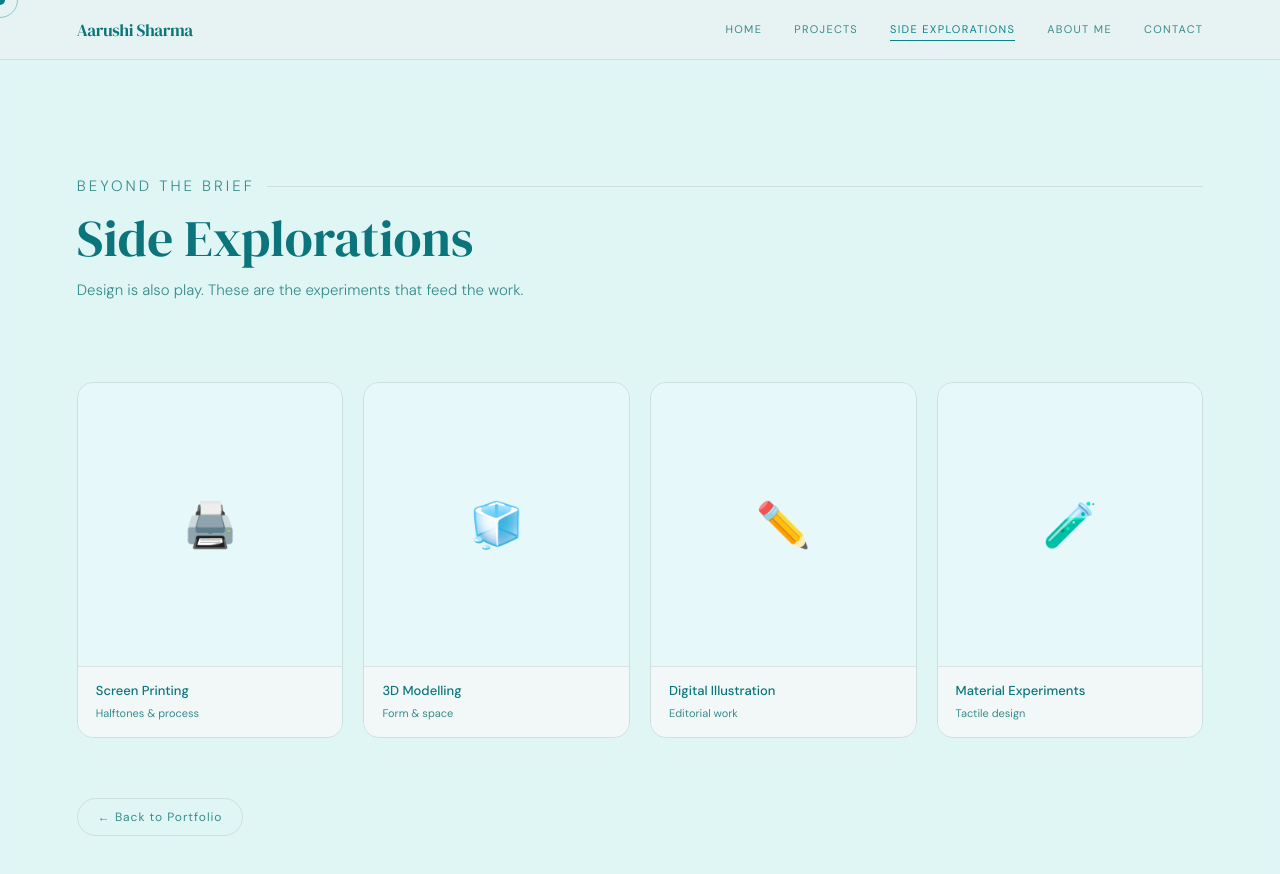
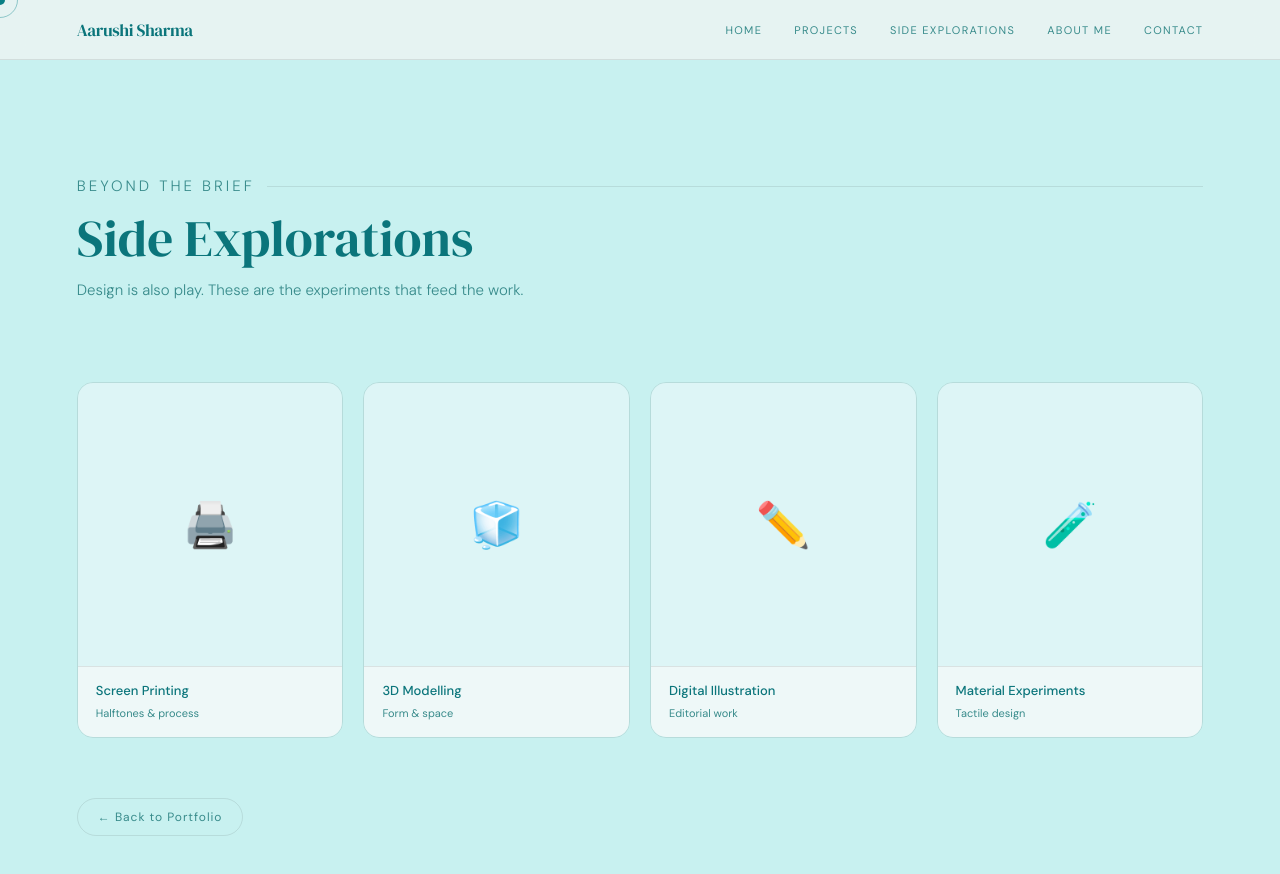
Before and after one commit to Advait2912/aarushi_portfolio, a React (Vite) app: page /explorations in a window 1280 px wide. Shown: the top 874 px of the page. Built offline with nearby package versions, Linux system fonts and the light colour scheme.

Commit message:
small tweaks

```diff
--- a/src/components/Navbar.jsx
+++ b/src/components/Navbar.jsx
@@ -1,42 +1,32 @@
 import { useNavigate, useLocation } from "react-router-dom"
 
 const links = [
-  { label: "Home",              path: "/",             hash: ""               },
-  { label: "Projects",          path: "/",             hash: "#projects"      },
-  { label: "Side Explorations", path: "/explorations", hash: ""               },
-  { label: "About Me",          path: "/",             hash: "#system-inputs" },
-  { label: "Contact",           path: "/",             hash: "#contact"       },
+  { label: "Home",              hash: "#hero"          },
+  { label: "Projects",          hash: "#projects"      },
+  { label: "Side Explorations", hash: "#explorations"  },
+  { label: "About Me",          hash: "#system-inputs" },
+  { label: "Contact",           hash: "#contact"       },
 ]
 
 export default function Navbar() {
   const navigate = useNavigate()
   const location = useLocation()
 
-  const handleClick = (link) => {
-    if (link.hash) {
-      if (location.pathname !== "/") {
-        navigate("/")
-        setTimeout(() => {
-          document.querySelector(link.hash)?.scrollIntoView({ behavior: "smooth" })
-        }, 100)
-      } else {
-        document.querySelector(link.hash)?.scrollIntoView({ behavior: "smooth" })
-      }
+  const handleClick = (hash) => {
+    if (location.pathname !== "/") {
+      navigate("/")
+      setTimeout(() => {
+        document.querySelector(hash)?.scrollIntoView({ behavior: "smooth" })
+      }, 100)
     } else {
-      navigate(link.path)
+      document.querySelector(hash)?.scrollIntoView({ behavior: "smooth" })
     }
-  }
-
-  const isActive = (link) => {
-    if (link.path === "/explorations") return location.pathname === "/explorations"
-    if (link.path === "/" && !link.hash) return location.pathname === "/"
-    return false
   }
 
   return (
     <nav className="navbar">
       <button
-        onClick={() => navigate("/")}
+        onClick={() => handleClick("#hero")}
         style={{
           background: "transparent", border: "none",
           fontFamily: "var(--serif)", fontSize: "17px",
@@ -51,19 +41,18 @@ export default function Navbar() {
         {links.map((link, i) => (
           <button
             key={i}
-            onClick={() => handleClick(link)}
+            onClick={() => handleClick(link.hash)}
             style={{
               background: "transparent", border: "none",
               fontSize: "11px", letterSpacing: ".12em",
               textTransform: "uppercase",
-              color: isActive(link) ? "var(--indigo)" : "var(--text-muted)",
+              color: "var(--text-muted)",
               cursor: "pointer", fontFamily: "var(--sans)",
               fontWeight: 400, transition: "color .2s",
               padding: "4px 0",
-              borderBottom: isActive(link) ? "1px solid var(--indigo)" : "1px solid transparent",
             }}
             onMouseEnter={e => e.currentTarget.style.color = "var(--indigo)"}
-            onMouseLeave={e => e.currentTarget.style.color = isActive(link) ? "var(--indigo)" : "var(--text-muted)"}
+            onMouseLeave={e => e.currentTarget.style.color = "var(--text-muted)"}
           >
             {link.label}
           </button>
--- a/src/sections/Projects.jsx
+++ b/src/sections/Projects.jsx
@@ -23,7 +23,7 @@ export default function Projects() {
   }, [])
 
   return (
-    <section id="projects" className="explorations" ref={ref}>
+    <section id="projects" className="projects-section" ref={ref}>
 
       <div className="section-header" style={{ textAlign: "left" }}>
         <p className="section-label fade-up">Work</p>
--- a/src/styles/main.css
+++ b/src/styles/main.css
@@ -69,8 +69,8 @@ section{width:100%;min-height:100vh;position:relative;overflow:hidden;z-index:1;
 .split-mind{display:grid;grid-template-columns:1fr 1fr;min-height:100vh;transition:grid-template-columns .6s var(--ease);}
 .split-mind:has(.logic-side:hover){grid-template-columns:60% 40%;}
 .split-mind:has(.chaos-side:hover){grid-template-columns:40% 60%;}
-.logic-side{background:rgba(245,250,250,0.55);backdrop-filter:blur(6px);-webkit-backdrop-filter:blur(6px);padding:100px 60px;display:flex;flex-direction:column;gap:44px;border-right:1px solid var(--border);transition:padding .4s;}
-.chaos-side{background:rgba(235,248,250,0.45);backdrop-filter:blur(4px);-webkit-backdrop-filter:blur(4px);padding:100px 60px;position:relative;overflow:hidden;transition:padding .4s;}
+.logic-side{background:rgba(235,248,250,0.45);backdrop-filter:blur(6px);-webkit-backdrop-filter:blur(6px);padding:100px 60px;display:flex;flex-direction:column;gap:44px;border-right:1px solid var(--border);transition:padding .4s;}
+.chaos-side{background:var(--bg);backdrop-filter:blur(4px);-webkit-backdrop-filter:blur(4px);padding:100px 60px;position:relative;overflow:hidden;transition:padding .4s;}
 .section-label{font-size:10px;letter-spacing:.2em;text-transform:uppercase;color:var(--text-muted);display:flex;align-items:center;gap:12px;}
 .section-label::after{content:'';flex:1;height:1px;background:var(--border);}
 .logic-title,.chaos-title{font-family:var(--serif);font-size:clamp(26px,2.8vw,40px);font-weight:400;line-height:1.2;}
@@ -93,7 +93,7 @@ section{width:100%;min-height:100vh;position:relative;overflow:hidden;z-index:1;
 .chaos-sketch{position:absolute;border:1.5px solid var(--terracotta);opacity:.2;pointer-events:none;border-radius:2px;}
 
 /* SYSTEM INPUTS */
-.system-inputs{background:rgba(245,250,250,0.55);backdrop-filter:blur(6px);-webkit-backdrop-filter:blur(6px);display:flex;flex-direction:column;align-items:stretch;justify-content:flex-start;padding:0;position:relative;}
+.system-inputs{background:var(--bg);backdrop-filter:blur(6px);-webkit-backdrop-filter:blur(6px);display:flex;flex-direction:column;align-items:stretch;justify-content:flex-start;padding:0;position:relative;}
 .section-header{text-align:center;margin-bottom:80px;}
 .section-header h2{font-family:var(--serif);font-size:clamp(30px,4vw,52px);font-weight:400;line-height:1.1;}
 .section-header p{font-size:15px;color:var(--text-muted);margin-top:14px;font-weight:300;}
@@ -108,14 +108,14 @@ section{width:100%;min-height:100vh;position:relative;overflow:hidden;z-index:1;
 .constellation-node:hover .node-card{opacity:1;transform:translateX(-50%) translateY(0);}
 
 /* PROJECTS */
-.projects-section{background:var(--white);padding:100px 6vw;position:relative;}
+.projects-section{background:transparent!important;backdrop-filter:none;-webkit-backdrop-filter:none;padding:100px 6vw;position:relative;}
 .projects-header{margin-bottom:70px;}
 .projects-header h2{font-family:var(--serif);font-size:clamp(30px,4vw,52px);font-weight:400;}
 .projects-header p{font-size:15px;color:var(--text-muted);font-weight:300;margin-top:10px;}
 .project-field{position:relative;width:100%;height:540px;}
 .project-field svg{position:absolute;top:0;left:0;width:100%;height:100%;pointer-events:none;z-index:0;}
 .project-node{position:absolute;transform:translate(-50%,-50%);z-index:2;cursor:pointer!important;transition:all .35s var(--ease);}
-.project-node-inner{background:rgba(245,250,250,0.85);border:1px solid var(--border);border-radius:16px;padding:22px 26px;min-width:190px;box-shadow:0 4px 20px rgba(0,0,0,.06);transition:all .35s var(--ease);}
+.project-node-inner{/*background:rgba(245,250,250,0.85);*/border:1px solid var(--border);border-radius:16px;padding:22px 26px;min-width:190px;box-shadow:0 4px 20px rgba(0,0,0,.06);transition:all .35s var(--ease);}
 .project-node:hover .project-node-inner{border-color:var(--indigo);box-shadow:0 16px 48px rgba(10,133,140,.15);transform:translateY(-5px);}
 .project-node-title{font-family:var(--serif);font-size:17px;font-weight:400;color:var(--text);margin-bottom:8px;}
 .project-node-tags{display:flex;gap:6px;flex-wrap:wrap;}
@@ -151,7 +151,7 @@ section{width:100%;min-height:100vh;position:relative;overflow:hidden;z-index:1;
 .sketch-area{width:100%;height:110px;border:1px dashed var(--border);border-radius:8px;display:flex;align-items:center;justify-content:center;color:var(--text-muted);font-size:11px;letter-spacing:.1em;text-transform:uppercase;}
 
 /* EXPLORATIONS */
-.explorations{background:rgba(245,250,250,0.55);backdrop-filter:blur(6px);-webkit-backdrop-filter:blur(6px);padding:100px 6vw;}
+.explorations{background:var(--bg);backdrop-filter:blur(6px);-webkit-backdrop-filter:blur(6px);padding:100px 6vw;}
 .explorations-grid{display:grid;grid-template-columns:repeat(4,1fr);gap:20px;margin-top:56px;}
 .exploration-card{border:1px solid var(--border);border-radius:16px;overflow:hidden;cursor:pointer!important;transition:all .4s var(--ease);position:relative;aspect-ratio:3/4;display:flex;flex-direction:column;}
 .exploration-card:hover{transform:translateY(-6px);box-shadow:0 20px 60px rgba(0,0,0,.1);border-color:var(--terracotta);}
```
